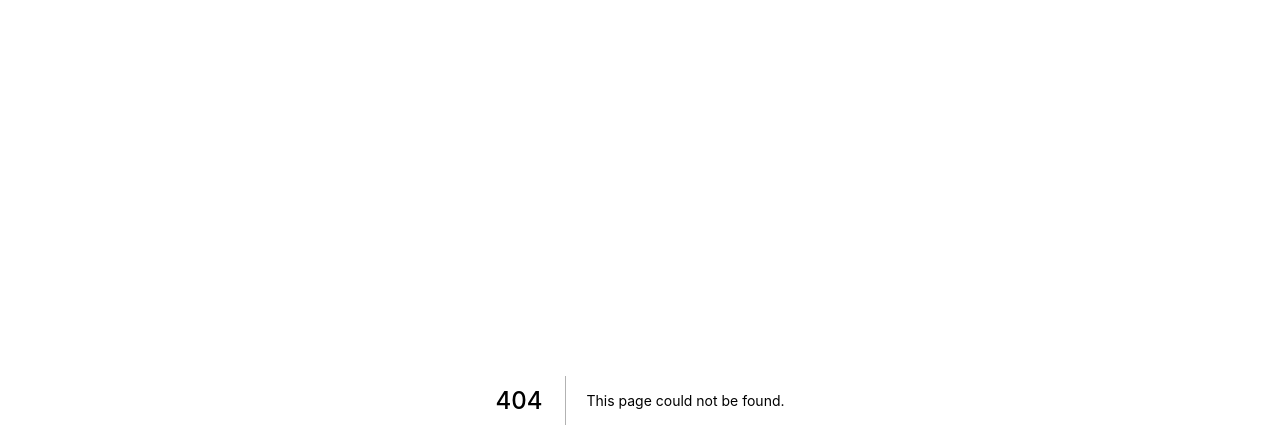
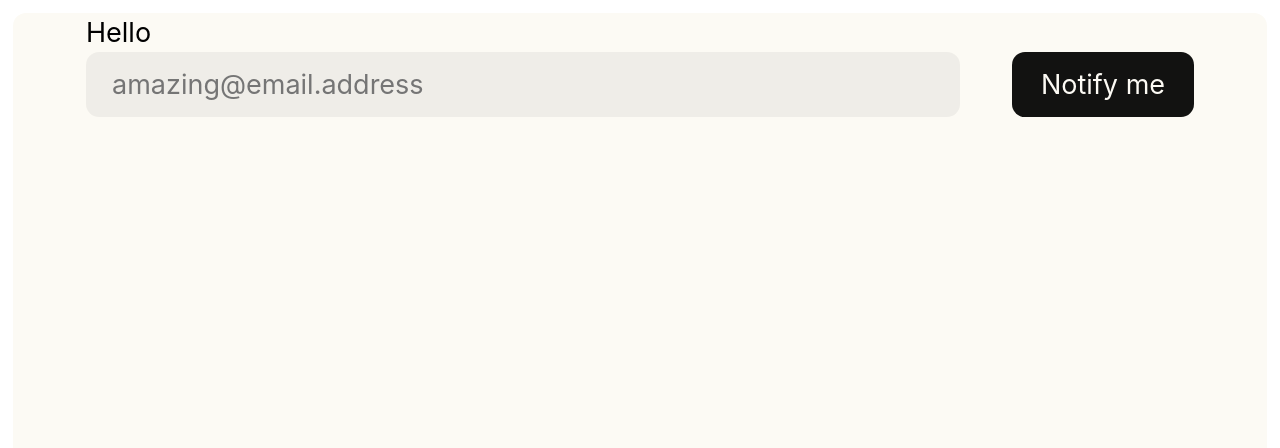
Before and after one commit to eivindml/mist-web, a Next.js app: page /minutes in a window 1280 px wide. Before the commit this address had no page. Shown: the top 448 px of the page. Built offline with nearby package versions, Linux system fonts and the light colour scheme.

Commit message:
Update Next.js

```diff
--- /dev/null
+++ b/components/SignUp.tsx
@@ -0,0 +1,43 @@
+import { NextPage } from "next";
+
+const SignUp: NextPage = () => (
+  <div className="signup">
+    <form className="signup__form">
+      <input
+        className="signup__input"
+        type="email"
+        id="email"
+        name="email"
+        placeholder="amazing@email.address"
+      />
+      <input className="signup__button" type="submit" value="Notify me" />
+    </form>
+    <style jsx>{`
+      .signup__form {
+        display: flex;
+        height: calc(var(--line-height) * 5);
+      }
+
+      .signup__input {
+        margin-right: calc(var(--line-height) * 4);
+        flex-grow: 1;
+        border: none;
+        border-radius: var(--line-height);
+        padding: 0 calc(var(--line-height) * 2);
+        background-color: rgba(18, 18, 17, 0.05);
+        color: rgba(18, 18, 17, 0.3);
+      }
+
+      .signup__button {
+        background-color: orange;
+        width: calc(var(--line-height) * 14);
+        border-radius: var(--line-height);
+        border: none;
+        background-color: #121211;
+        color: #fcfaf4;
+      }
+    `}</style>
+  </div>
+);
+
+export default SignUp;
--- a/package.json
+++ b/package.json
@@ -19,7 +19,7 @@
     "@types/classnames": "^2.2.10",
     "@types/node": "^14.0.27",
     "@types/react": "^16.9.44",
-    "next": "^9.5.1",
+    "next": "^10.0.0",
     "react": "^16.13.1",
     "react-dom": "^16.13.1",
     "typescript": "^3.9.7"
--- a/pages/index.tsx
+++ b/pages/index.tsx
@@ -23,6 +23,7 @@ const Home: NextPage = () => (
     <style jsx>{`
       .home__main {
         background-color: #fffefa;
+        background-color: color(display-p3 1 1 0.98);
         min-height: 100vh;
         box-shadow: 0px 10px 75px black;
         z-index: 2;
--- /dev/null
+++ b/pages/minutes.tsx
@@ -0,0 +1,58 @@
+import { NextPage } from "next";
+import Layout from "../components/Layout";
+import SignUp from "../components/SignUp";
+
+const Minutes: NextPage = () => (
+  <div>
+    <div className="home__main">
+      <Layout>
+        Hello
+        <SignUp />
+      </Layout>
+    </div>
+    <style jsx>{`
+      .home__main {
+        background-color: #fffefa;
+        background-color: color(display-p3 1 1 0.98);
+        background-color: #fcfaf4;
+        min-height: 100vh;
+        z-index: 2;
+        position: relative;
+        padding-bottom: calc(var(--line-height) * 10);
+        border-radius: 13px;
+        margin: 13px;
+         {
+          /* display: grid;
+        grid-gap: calc(var(--line-height) * 2);
+        margin-bottom: calc(var(--line-height) * 5);
+        grid-template-columns: repeat(12, 1fr); */
+        }
+      }
+
+      :global(body) {
+        background-color: white;
+      }
+
+      :global(p),
+      :global(h1),
+      :global(h2),
+      :global(h3),
+      :global(h4),
+      :global(h5),
+      :global(h6),
+      :global(body),
+      :global(html),
+      :global(input) {
+        font-size: 27px;
+        line-height: 39px;
+        font-weight: 400;
+      }
+
+      :global(:root) {
+        --line-height: 13px;
+      }
+    `}</style>
+  </div>
+);
+
+export default Minutes;
--- a/styles.css
+++ b/styles.css
@@ -9,8 +9,10 @@ h2,
 h3,
 h4,
 h5,
-h6 body,
-html {
+h6,
+body,
+html,
+input {
   font-family: -apple-system, system-ui, BlinkMacSystemFont, sans-serif;
   font-size: 16px;
   line-height: 26px;
```
Also changed, not shown: 1 other file (tests, documents, lock files or other folders).
